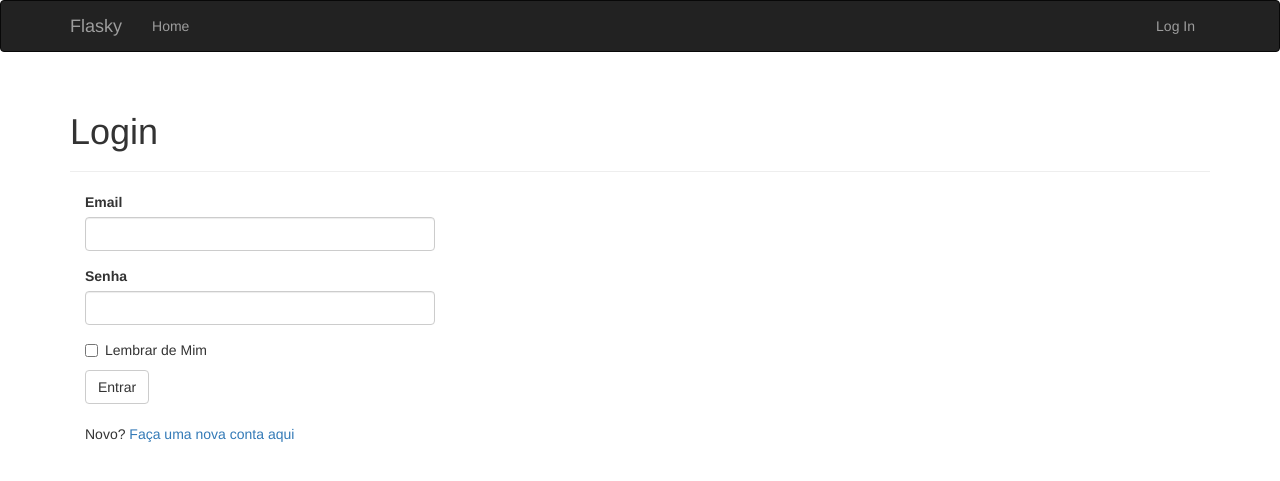
After one commit to MateSou/PTBDSWS, a Flask app: page /auth/login in a window 1280 px wide. The commit adds this page. Shown: the top 481 px of the page. Run offline with Flask 3, Linux system fonts and the light colour scheme; some libraries are stand-ins or nearby versions.

Commit message:
semana14 - PAgina para o usuario logar - criar conta - mudar senha - mudar e-mail - deslogar

```diff
--- /dev/null
+++ b/app/auth/__init__.py
@@ -0,0 +1,5 @@
+from flask import Blueprint
+
+auth = Blueprint('auth', __name__)
+
+from . import views
--- /dev/null
+++ b/app/auth/forms.py
@@ -0,0 +1,46 @@
+from flask_wtf import FlaskForm
+from wtforms import EmailField, PasswordField, BooleanField, SubmitField,StringField
+from wtforms.validators import DataRequired, Length, Email, Regexp, EqualTo
+from wtforms import ValidationError
+from ..models import User
+
+class LoginForm(FlaskForm):
+    email = EmailField('Email', validators=[DataRequired(), Length(1,64), Email()])
+    password = PasswordField('Senha', validators=[DataRequired()])
+    remember_me = BooleanField('Lembrar de Mim')
+    submit = SubmitField('Entrar')
+
+class RegistrationForm(FlaskForm):
+    email = EmailField('Email', validators=[DataRequired(), Length(1,64), Email()])
+    username = StringField('Username', validators=[DataRequired(), Length(1,64), Regexp('^[A-Za-z][A-Za-z0-9_.]*$', 0,
+        'Usernames must have only letters, numbers, dots or '
+        'underscores')])
+    password = PasswordField('Senha', validators=[DataRequired(), EqualTo('password2', message='As Senhas devem ser iguais')])
+    password2 = PasswordField('Confime a senha', validators=[DataRequired()])
+    submit = SubmitField('Registrar')
+
+    def validate_email(self,field):
+        if User.query.filter_by(email=field.data).first():
+            raise ValidationError('Este e-mail já foi registrado')
+    def validate_username(self,field):
+        if User.query.filter_by(username=field.data).first():
+            raise ValidationError('Este username já foi registrado.')
+
+class ChangePassowordForm(FlaskForm):
+    old_password = PasswordField('Senha antiga', validators=[DataRequired()])
+    new_password = PasswordField('Nova Senha', validators=[DataRequired(),EqualTo('new_password2', message='As senhas devem ser iguais')])
+    new_password2 = PasswordField('Confirme a senha', validators=[DataRequired()])
+    submit = SubmitField('Atualizar Senha')
+
+class ChangeEmailForm(FlaskForm):
+    new_email = EmailField('Novo E-mail', validators=[DataRequired(),Length(1,64), Email()])
+    passoword = PasswordField('Senha', validators=[DataRequired()])
+    submit = SubmitField('Mudar E-mail')
+
+    def validate_email(self,field):
+        if User.query.filter_by(email=field.data).first():
+            raise ValidationError('Este e-mail já está registrado')
+
+class ResetPassword(FlaskForm):
+    email = EmailField('Email', validators=[DataRequired(), Length(1,64), Email()])
+    submit = SubmitField('Resetar Senha')
--- /dev/null
+++ b/app/auth/views.py
@@ -0,0 +1,90 @@
+from flask import render_template, redirect, request, url_for, flash
+from flask_login import login_user, logout_user, login_required, current_user
+from . import auth
+from ..models import User
+from .forms import LoginForm, RegistrationForm, ChangePassowordForm, ChangeEmailForm,ResetPassword
+from app import db
+from ..emails import send_email
+
+
+@auth.route('/login', methods=['GET', 'POST'])
+def login():
+    form = LoginForm()
+    if form.validate_on_submit():
+        user = User.query.filter_by(email=form.email.data).first()
+        if user is not None and user.verify_password(form.password.data):
+            login_user(user,form.remember_me.data)
+            next = request.args.get('next')
+            if next is None or not next.startswith('/'):
+                next = url_for('main.index')
+            return redirect(next)
+        flash('Email ou Senha errado')
+    return render_template('auth/login.html', form=form)
+
+@auth.route('/logout')
+@login_required
+def logout():
+    logout_user()
+    flash('Você saiu da sua conta')
+    return redirect(url_for('main.index'))
+
+@auth.route('/register', methods=['GET', 'POST'])
+def register():
+    form = RegistrationForm()
+    if form.validate_on_submit():
+        user = User(email=form.email.data,username=form.username.data,password=form.password.data)
+        db.session.add(user)
+        db.session.commit()
+        flash('Cadastro feito. Você pode entrar na sua conta agora.')
+        flash('Um e-mail foi enviado para você confirmar sua conta')
+        token = user.generate_confirmation_token()
+        send_email(user.email,'CONFIRME SUA CONTA',render_template('auth/email/confirm_account.html',user=user,token=token))
+        return redirect(url_for('auth.login'))
+    return render_template('auth/register.html', form=form)
+
+
+@auth.route('/update-password', methods=['GET', 'POST'])
+@login_required
+def updatePassword():
+    form = ChangePassowordForm()
+    if form.validate_on_submit():
+        user = User.load_user(current_user.get_id())
+        if user.verify_password(form.old_password.data) is False: #Verifica se a senha atual está correta
+            flash('Esta não é a sua senha atual')
+            return redirect(url_for('auth.updatePassword'))
+        user.password = form.new_password.data
+        db.session.commit()
+        flash('Sua senha foi atualizada')
+        return redirect(url_for('main.index'))
+    return render_template('auth/changePassword.html',form=form)
+
+@auth.route('/update-email', methods=['GET', 'POST'])
+@login_required
+def updateEmail():
+    form = ChangeEmailForm()
+    if form.validate_on_submit():
+        user = User.load_user(current_user.get_id())
+        if user.verify_password(form.passoword.data) is False:
+            flash('Senha Errada')
+            return redirect(url_for('.updateEmail'))
+        user.email = form.new_email.data
+        user.confirmed = False
+        db.session.commit()
+        token = user.generate_confirmation_token()
+        flash('Enviamos um novo e-mail com instruções para confirmar seu novo endereço de e-mail')
+        flash('Para confirmar seu novo endereço de email <a href="' + url_for('.confirmEmail', token=token, _external=True) + '">clique aqui</a>')
+        return redirect(url_for('main.index'))
+    return render_template('auth/changeEmail.html', form=form)
+
+@auth.route('confirm/login/<token>')
+@login_required
+def confirmEmail(token):
+    user = User.load_user(current_user.get_id())
+    if current_user.confirmed:
+        return redirect(url_for('main.index'))
+    if current_user.confirm(token):
+        db.session.commit()
+        flash('Email Confirmado com sucesso.')
+    else:
+        flash('Link inválido ou expirado')
+    return redirect(url_for('main.index'))
--- a/app/main/views.py
+++ b/app/main/views.py
@@ -28,5 +28,4 @@ def index():
         else:
             session['known'] = True
         return redirect(url_for('.index'))
-    return render_template('homepage.html', form=form, name=session.get('Name'),
-                           known=session.get('known', False), users=User.query.all())
+    return render_template('homepage.html')
--- /dev/null
+++ b/app/templates/auth/login.html
@@ -0,0 +1,19 @@
+{% extends "base.html" %}
+{% import "bootstrap/wtf.html" as wtf %}
+
+{% block title %}Login{% endblock%}
+
+{% block page_content %}
+    <h1>Login</h1>
+{% endblock %}
+
+{%block content %}
+    {{ super() }}
+    <div class="container">
+        <div class="col-md-4">
+        {{ wtf.quick_form(form) }}
+        <br>
+        <p>Novo? <a href="{{ url_for('auth.register') }}">Faça uma nova conta aqui</a></p>
+        </div>
+    </div>
+{% endblock %}
--- a/app/templates/base.html
+++ b/app/templates/base.html
@@ -23,6 +23,23 @@
             <ul class="nav navbar-nav">
                 <li><a href="/">Home</a></li>
             </ul>
+
+            <ul class="nav navbar-nav navbar-right">
+                {% if current_user.is_authenticated %}
+                    <li class="dropdown">
+                        <a href="#" class="dropdown-toggle" data-toggle="dropdown" role="button" aria-expanded="false">
+                            Account <span class="caret"></span>
+                        </a>
+                        <ul class="dropdown-menu" role="menu">
+                            <li><a href="{{ url_for('auth.updatePassword') }}">Mudar Senha</a></li>
+                            <li><a href="{{ url_for('auth.updateEmail') }}">Mudar E-mail</a></li>
+                            <li><a href="{{ url_for('auth.logout') }}">Log Out</a></li>
+                        </ul>
+                    </li>
+                {% else %}
+                <li><a href="{{ url_for('auth.login') }}">Log In</a></li>
+                {% endif %}
+            </ul>
         </div>
     </div>
 </div>
@@ -39,7 +56,7 @@
     {% for message in get_flashed_messages() %}
     <div class="alert alert-warning">
         <button type="button" class="close" data-dismiss="alert">&times;</button>
-        {{ message }}
+        {{ message|safe }}
     </div>
     {% endfor %}
     <div class="page-header">
--- a/flasky.py
+++ b/flasky.py
@@ -1,6 +1,6 @@
 import os
 from app import create_app, db
-from app.models import User, Role, Email
+from app.models import User, Role
 from flask_migrate import Migrate
 
 app = create_app('default')
@@ -8,7 +8,7 @@ migrate = Migrate(app,db)
 
 @app.shell_context_processor
 def make_shell_context():
-    return dict(db=db, User=User, Role=Role, Email=Email)
+    return dict(db=db, User=User, Role=Role)
 
 @app.cli.command()
 def test():
```
Also changed, not shown: app/__init__.py (+8 -0 lines), app/emails.py (+3 -4 lines), app/models.py (+54 -10 lines), app/templates/auth/changeEmail.html (added, +17 -0 lines), app/templates/auth/changePassword.html (added, +17 -0 lines), app/templates/auth/email/confirm_account.html (added, +11 -0 lines), app/templates/auth/email/resetPassword.html (added, +10 -0 lines), app/templates/auth/register.html (added, +17 -0 lines), app/templates/homepage.html (+6 -24 lines), data-dev.sqlite.
